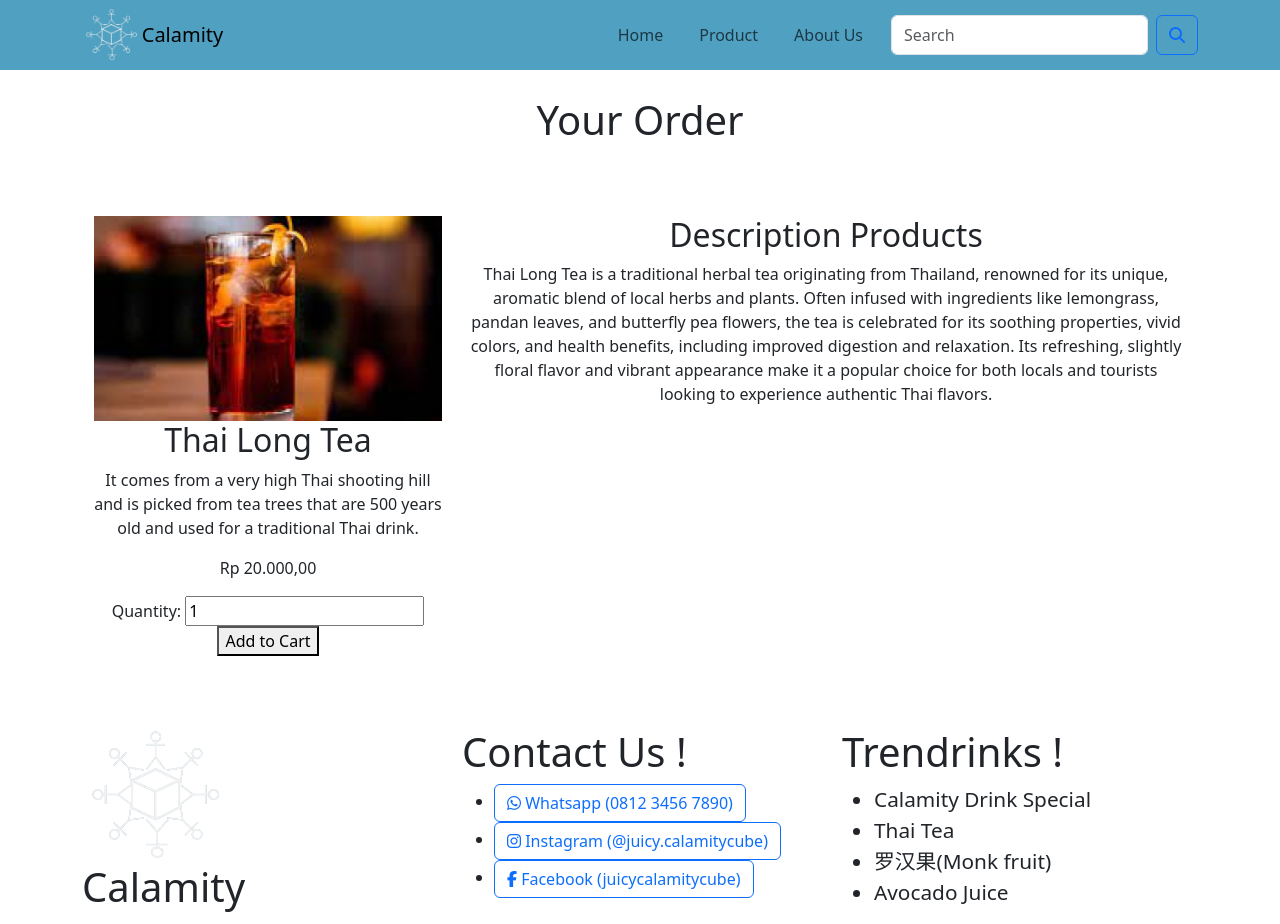
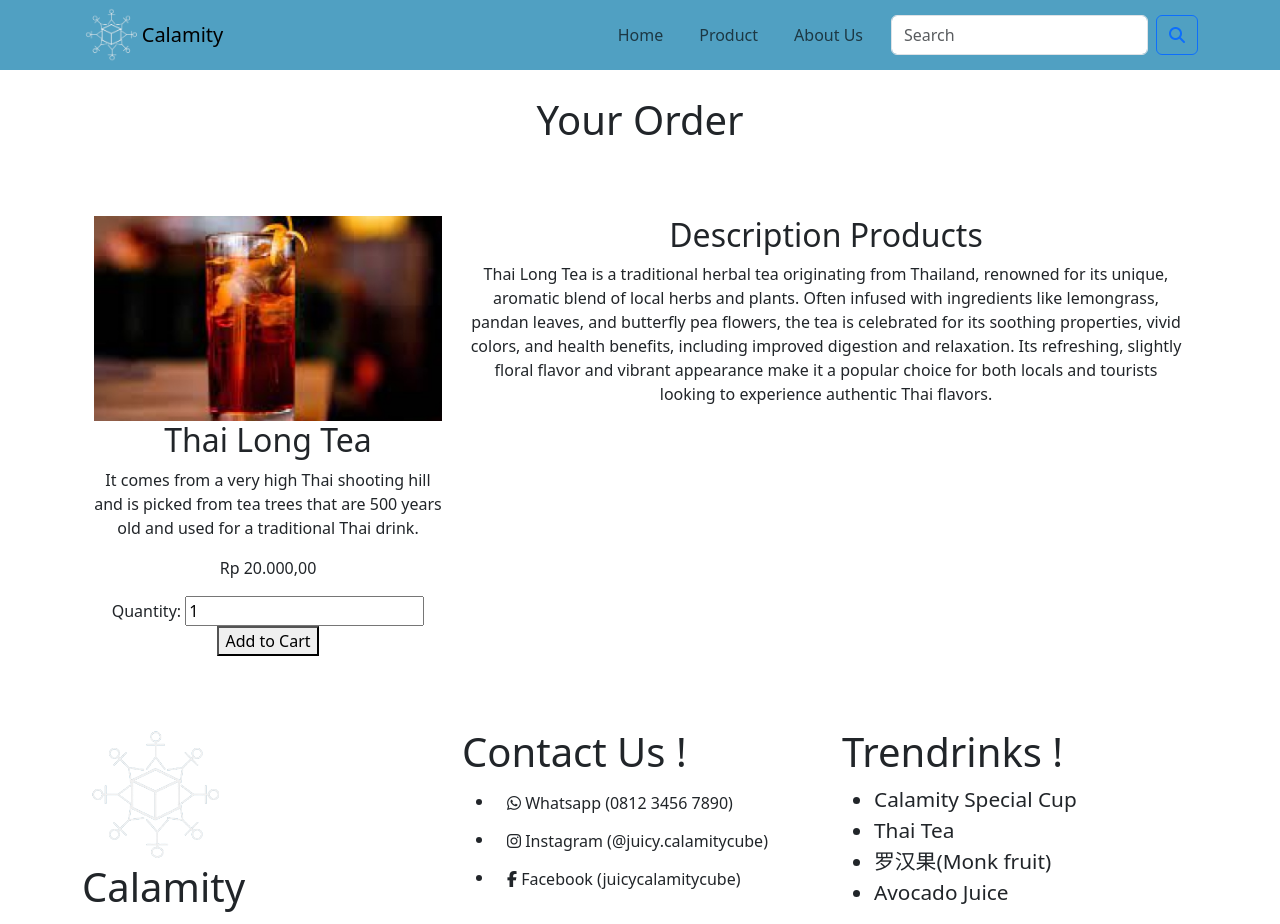
Before and after one commit to Calamity-Cultist/Calamity, a plain HTML site: page about-us/indexorder.html in a window 1280 px wide. Drawn offline with nearby package versions, Linux system fonts and the light colour scheme; files whose address does not match are found by name.

Commit message:
rando
random

```diff
--- a/about-us/indexorder.html
+++ b/about-us/indexorder.html
@@ -88,33 +88,33 @@
         <div class="container mt-4 pt-4">
             <div class="row mt-4">
                 <div class="col-lg-4 col-md-8">
-                    <img src="/images/Logo_NoBg.png" class="img-fluid" style="width: 150px; height: auto;" alt="My Image">
+                    <img src="../images/Logo_NoBg.png" class="img-fluid" style="width: 150px; height: auto;" alt="My Image">
                     <div class="col-lg-12 col-md-12"><h1>Calamity</h1></div>
                 </div>
                 <div class="col-lg-4 col-md-8 text-start">
                     <h1>Contact Us !</h1>
                     <ul>
                         <li>
-                            <a class="btn btn-outline-primary btn-whatsapp" href="https://api.whatsapp.com/send?phone=081234567890" target="_blank">
+                            <a class="btn btn-outline btn-whatsapp" href="https://api.whatsapp.com/send?phone=081234567890" target="_blank">
                             <i class="fab fa-whatsapp"></i> Whatsapp (0812 3456 7890)
                             </a>
                         </li>
                         <li>
-                            <a class="btn btn-outline-primary btn-instagram" href="https://www.instagram.com/juicy.calamitycube" target="_blank">
+                            <a class="btn btn-outline btn-instagram" href="https://www.instagram.com/juicy.calamitycube" target="_blank">
                             <i class="fab fa-instagram"></i> Instagram (@juicy.calamitycube)
                             </a>
                         </li>
                         <li>
-                                <a class="btn btn-outline-primary btn-facebook" href="https://www.facebook.com/juicycalamitycube" target="_blank">
-                                <i class="fab fa-facebook-f"></i> Facebook (juicycalamitycube)
-                                </a>
+                            <a class="btn btn-outline btn-facebook" href="https://www.facebook.com/juicycalamitycube" target="_blank">
+                            <i class="fab fa-facebook-f"></i> Facebook (juicycalamitycube)
+                            </a>
                         </li>
                     </ul>
                 </div>
                 <div class="col-lg-4 col-md-8 text-start">
                     <h1>Trendrinks !</h1>
                     <ul style="font-size: 1.3rem;" >
-                        <li>Calamity Drink  Special </li>
+                        <li>Calamity Special Cup</li>
                         <li>Thai Tea</li>
                         <li>罗汉果(Monk fruit)</li>
                         <li>Avocado Juice</i>
@@ -123,6 +123,7 @@
                 <!-- Column for the text -->
         </div>
     </section>
+
     <script src="js\script.js"></script>
 </body>
 </html>
```
